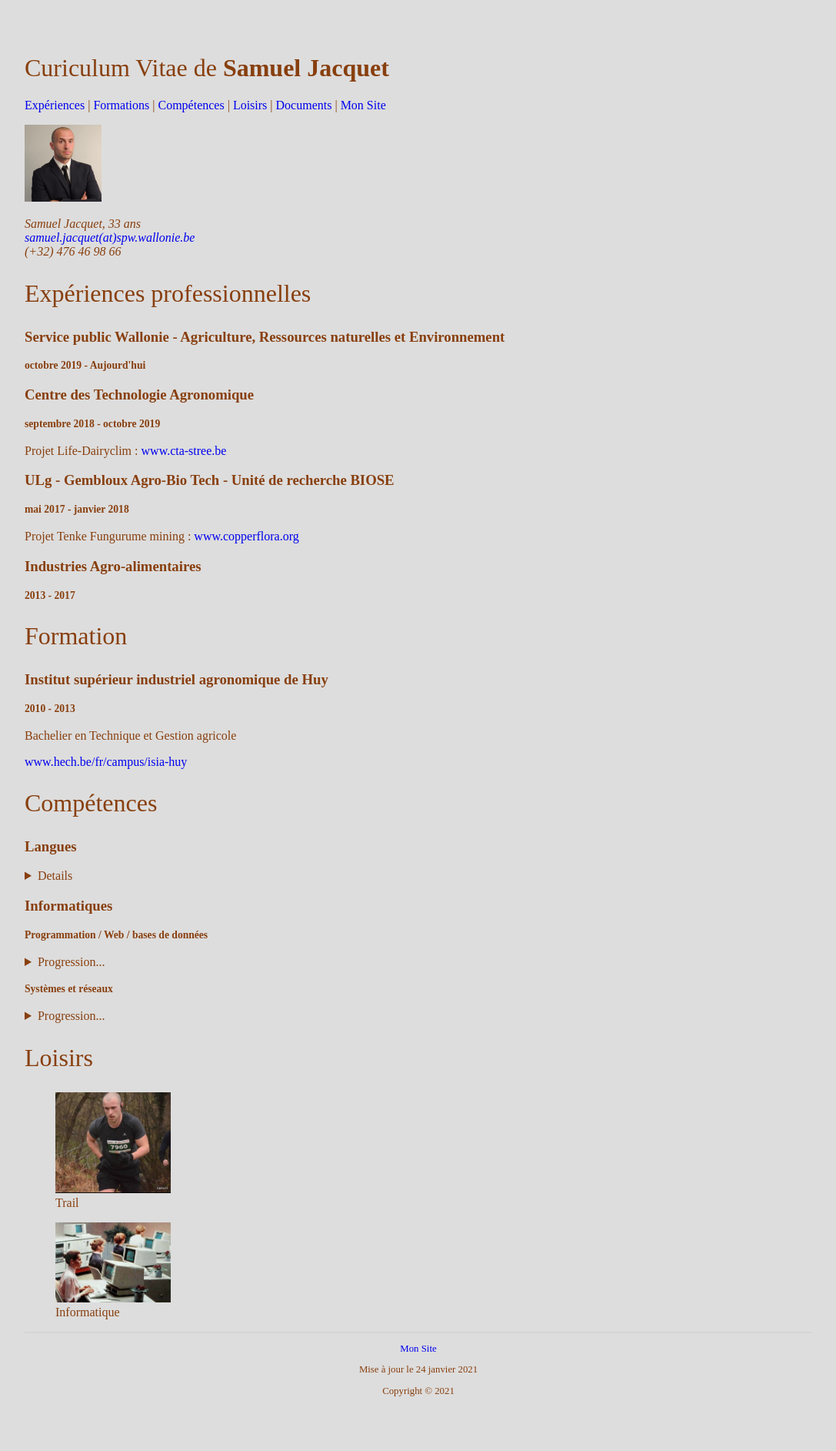
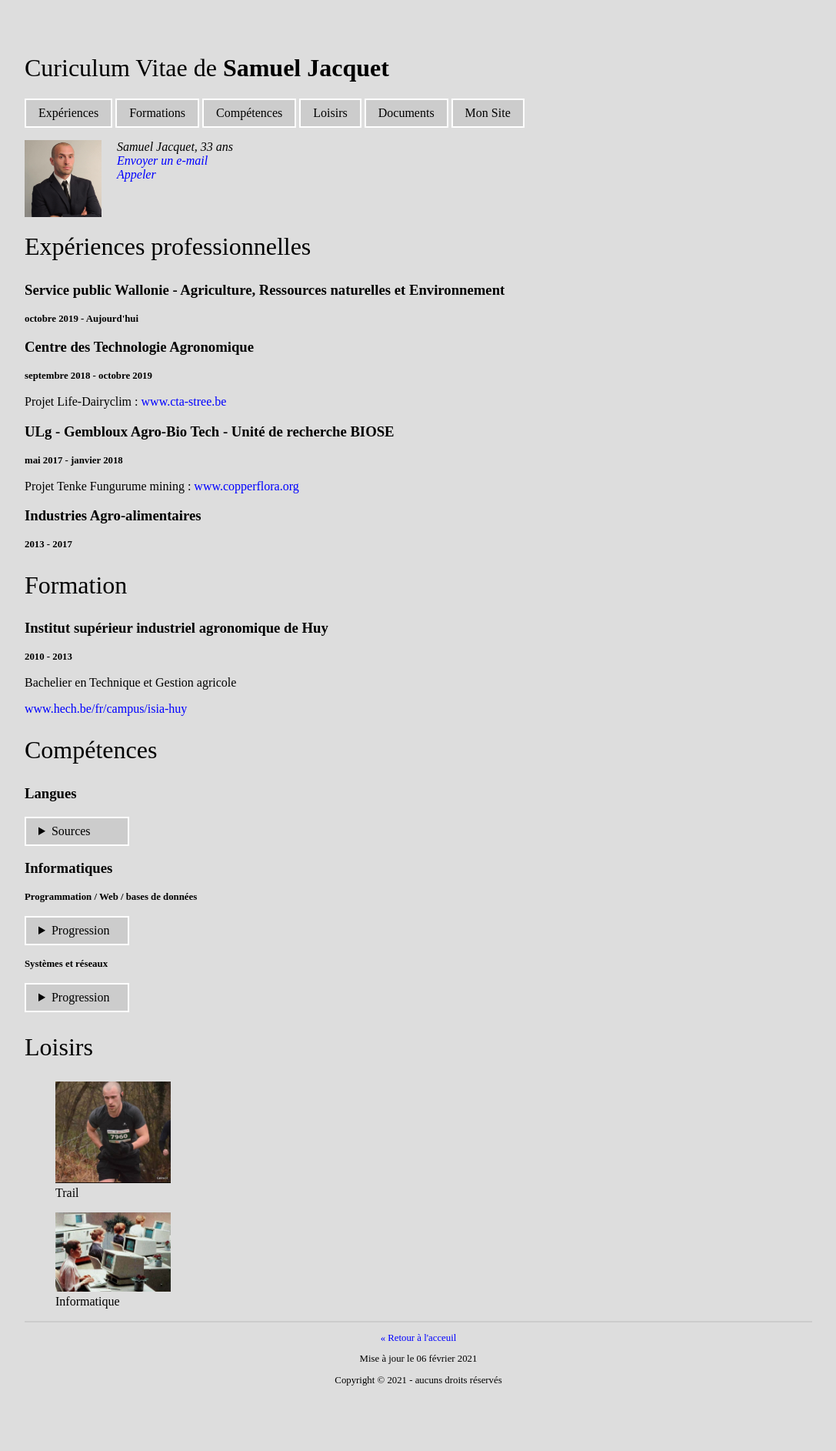
Before and after one commit to js202005082300/samuel.jacquet, a PHP site: page /cv.html in a window 1280 px wide. Shown: the whole page at 77% size, without its empty margins (96-1183 px from the left). After the commit the page ends 1800 px from the top, so only its background shows below. Run offline with PHP 8.4, Linux system fonts and the light colour scheme.

Commit message:
Update files

```diff
--- a/cv.html
+++ b/cv.html
@@ -17,24 +17,28 @@
 		</header>
 
         <nav>
-            <a href="#experiences">Expériences</a> |
-            <a href="#formation">Formations</a> |
-            <a href="#competences">Compétences</a> |
-			<a href="#loisirs">Loisirs</a> |
-			<a href="#documents">Documents</a> |
-			<a href="https://js202005082300.github.io/samuel.jacquet.github.io/" target="_blank">Mon Site</a>
+            <a href="#experiences">Expériences</a>
+            <a href="#formation">Formations</a>
+            <a href="#competences">Compétences</a>
+			<a href="#loisirs">Loisirs</a>
+			<a href="#documents">Documents</a>
+			<a href="index.html" target="_blank">Mon Site</a>
 		</nav>
 
-		<div class="photo">
-			<p><a href="images/SJa.jpg"><img src="images/SJa.jpg" alt="Ma photo de profil" title="Cliquez pour agrandir" width="100" height="auto"></a></p>
-		</div>
+		<div class="bloc-personnel">
+			<div class="photo">
+				<p><a href="images/SJa.jpg"><img src="images/SJa.jpg" alt="Ma photo de profil" title="Cliquez pour agrandir" width="100" height="auto"></a></p>
+			</div>
 
-		<div>
-			<address>
-				<p>Samuel Jacquet, 33 ans<br>
-				<a href="mailto:js201910271836@outlook.com">samuel.jacquet(at)spw.wallonie.be</a><br>
-				(+32) 476 46 98 66</p>
-			</address>
+			<div class="contact">
+				<address>
+					<p>
+					Samuel Jacquet, 33 ans<br>
+					<a href="mailto:js201910271836@outlook.com">Envoyer un e-mail</a><br>
+					<a href="tel:+32476469866">Appeler</a>
+					</p>
+				</address>
+			</div>
 		</div>
 
 		<!-- EXPERIENCES -->
@@ -106,6 +110,7 @@
 				<h3>Langues</h3>
 
 				<details>
+					<summary>Sources</summary>
 					<div>
 
 						<div>
@@ -130,14 +135,14 @@
 				<h3>Informatiques</h3>
 				<h4>Programmation / Web / bases de données</h4>
 				<details>
-				<summary>Progression... </summary>
+				<summary>Progression</summary>
 				<div>
 					<ul type="circle">
 						<li> <progress value="21" max="21"></progress> :Java
 						<li> <progress value="43" max="43"></progress> :Python
 						<li> <progress value="32" max="32"></progress> :PHP
 						<li> <progress value="22" max="22"></progress> :SQL
-						<li> <progress value="17" max="26"></progress> :HTML/CSS
+						<li> <progress value="21" max="26"></progress> :HTML/CSS
 						<li> <progress value="1" max="8"></progress> :JavaScript
 						<li> <progress value="24" max="29"></progress> :C
 						<li> <progress value="0" max="12"></progress> :C++
@@ -152,7 +157,7 @@
 				</details>
 				<h4>Systèmes et réseaux</h4>
 				<details>
-					<summary>Progression... </time></summary>
+					<summary>Progression</summary>
 					<div>
 						<ul type="circle">
 							<li><progress value="22" max="37"></progress> :GNU/Linux
@@ -178,11 +183,11 @@
 		<section id="loisirs">
 			<h2>Loisirs</h2>
 			<figure>
-				<img src="images/trail.jpg" alt="Trail" width="150" width="auto">
+				<img src="images/trail.jpg" alt="Trail" width="150" height="auto">
 				<figcaption>Trail</figcaption>
 			</figure>
 			<figure>
-				<img src="images/pc_80.jpg" alt="Informatique" width="150" width="auto">
+				<img src="images/pc_80.jpg" alt="Informatique" width="150" height="auto">
 				<figcaption>Informatique</figcaption>
 			</figure>
 		</section>
@@ -198,9 +203,9 @@
 		</section> -->
 		<!-- PIED DE PAGE -->
 		<footer>
-			<p><a href="https://js202005082300.github.io/samuel.jacquet.github.io/" target="_blank">Mon Site</a></p>
-			<p><time datetime="2021-01-24">Mise à jour le 24 janvier 2021</time></p>
-			<p>Copyright &copy; 2021</p>
+			<p><a href="index.html">&laquo; Retour à l'acceuil</a></p>
+			<p><time datetime="2021-02-06">Mise à jour le 06 février 2021</time></p>
+			<p>Copyright &copy; 2021 - aucuns droits réservés</p>
 		</footer>
     </body>
 </html>
--- a/main.css
+++ b/main.css
@@ -1,119 +1,54 @@
 /*
-style.css
----------
 Par Samuel Jacquet
-Màj : 28-11-20
+Màj : 07-02-21
 */
 
-#logo{/**/}
-
-@font-face {
+#logo{ }
+@font-face{
 	font-family:'learning_curve';
-	src: url('polices/learning_curve/learning_curve_regular_ot_tt.ttf') format('truetype'),
-		 url('polices/learning_curve/learning_curve_regular_ot_ps.otf') format('opentype');
+	src:url('polices/learning_curve/learning_curve_regular_ot_tt.ttf') format('truetype'),
+		url('polices/learning_curve/learning_curve_regular_ot_ps.otf') format('opentype');
 }
-
-* {
-
+h1,h2{
+	font-size:2em;
+	font-weight:normal;
+	text-align:left;
 }
-
-/* selecteurs block */
-h1, h2 {
-	color:;
-	font-size: 2em;
-	font-family:;
-	font-style:;
-	font-weight: normal;
-	text-decoration:;
-	text-align: left;
+h4{font-size:0.80em;}
+body,main{
+	background-color:#DDD;
+	margin:70px auto;
+	width:80%;
 }
-
-h4 {
-	text-align: left;
-	font-size: 0.85em;
-
+.bloc-personnel{width:320px;background-color:#000;}
+.photo{float:left;}
+.contact{float:right;width:200px;}
+section{clear:both;}
+nav a{
+	display:inline-block;
+	padding:8px 16px;
+	margin:0px;
+	color:#000;
+	background-color:#CCC;
+	border:2px solid #FFF;
 }
-
-p {
-
+a{
+    color:#00F;
+	font-size:1.0em;
+	text-decoration:none;
 }
-
-body {
-	/* font-family: 'learning_curve', 'Trebuchet MS', 'serif'; */
-    background-color:;
-	color: #883f0e;
-	background: #DDD scroll repeat top right;
-	margin: 70px auto;
-    width: 80%;
+summary:hover,nav a:hover{background-color:rgb(107,178,99);border-color:#000;color:#FFF}
+a:hover{color:rgb(107,178,99);}
+summary{
+	background-color:#CCC;
+	border:2px solid #FFF;
+	width:100px;
+	padding:8px 16px;
+	margin:0px;
 }
-
-nav {
-    color:;
-	/*background-color: rgb(255,0,0);
-    background-color: rgba(255,0,0,0.3);*/
+footer{
+	text-align:center;
+    border-top:2px #CCC solid;
+    font-size:.8em;
 }
-
-footer {
-	/* background: url("images/chemin.jpg") scroll no-repeat top right; */
-	/* opacity: 0.2; */
-	text-align: center;
-    border-top: 2px #d5d5d5 solid;
-    font-size: .8em;
-	/* border: 2px #000 solid; */
-}
-
-/* selecteurs inline */
-strong, em {
-	font-style: normal;
-}
-
-mark {
-	color:;
-	background:;
-}
-
-a {
-    color:;
-	font-size: 1.0em;
-	text-decoration: none;
-}
-
-/* Code */
-
-.shell-green {
-	color: #4E9A06;
-}
-
-.shell-blue {
-	color: #3465A4;
-}
-
-.shell-turquoise {
-	color: #06989A;
-}
-
-pre {
-	white-space:pre-wrap;
-	overfl ow-x:auto;
-	tab-width: 4;
-}
-
-code.linux{
-	font-family: monospace;
-	font-size: .9em;
-	display: block;
-	width:500px;
-	border-radius: 10px;
-	padding: 5px;
-	color: #FFF;
-	background:#481036;
-}
-
-/* sélecteurs par attributs */
-.imageflottante {
-	float: left;
-}
-
-.sousImage {
-	clear: both;
-}
+strong,em{font-style:normal;}
```
Also changed, not shown: about.html (+20 -4 lines), dreampics.html (+10 -1 lines), index.html (+6 -5 lines), images/ahahahreal.gif (added), images/ban-01-320.jpg (added), images/ban-02-320.jpg (added), images/ban-03-320.jpg (added), 6 other files.
